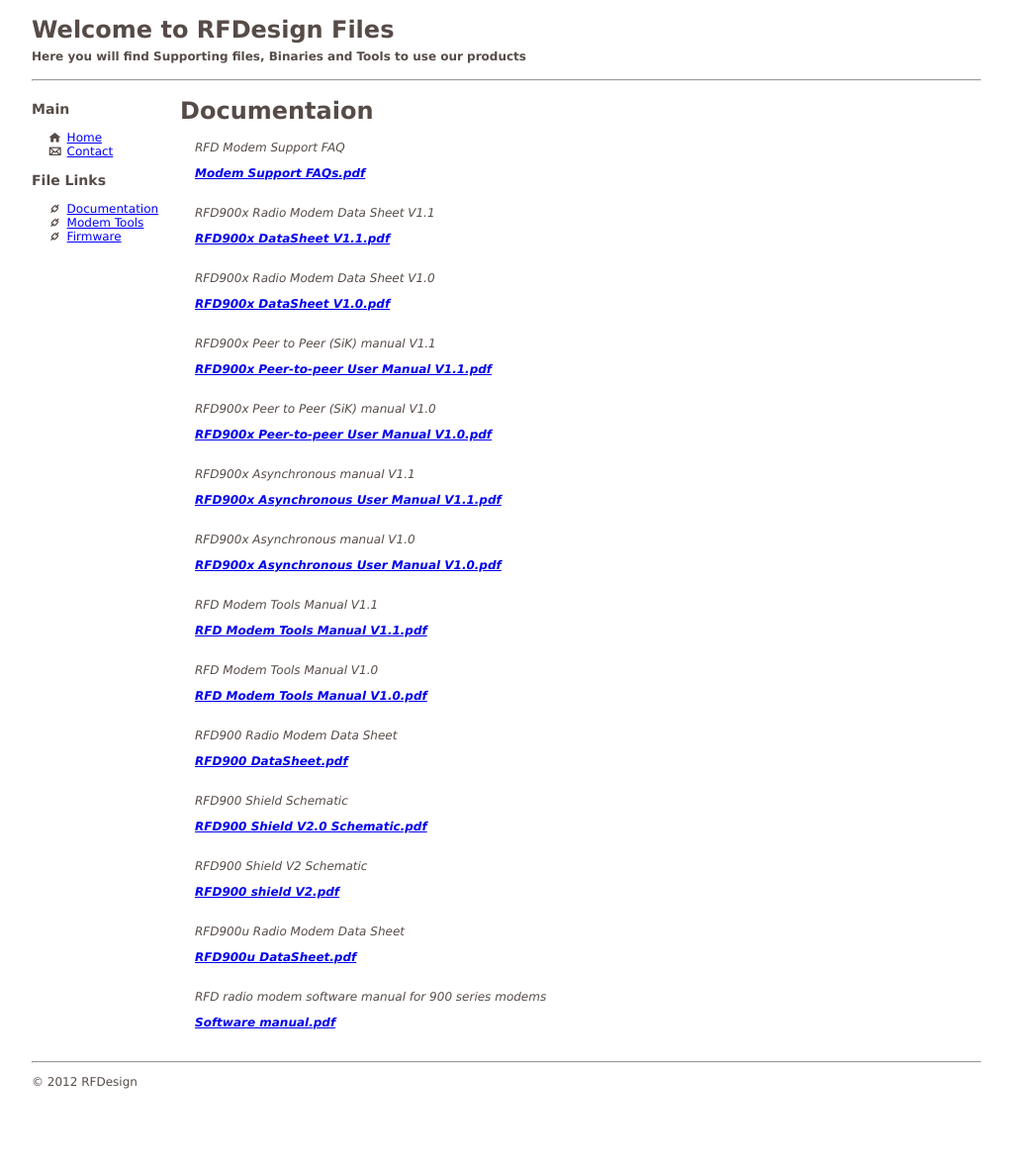
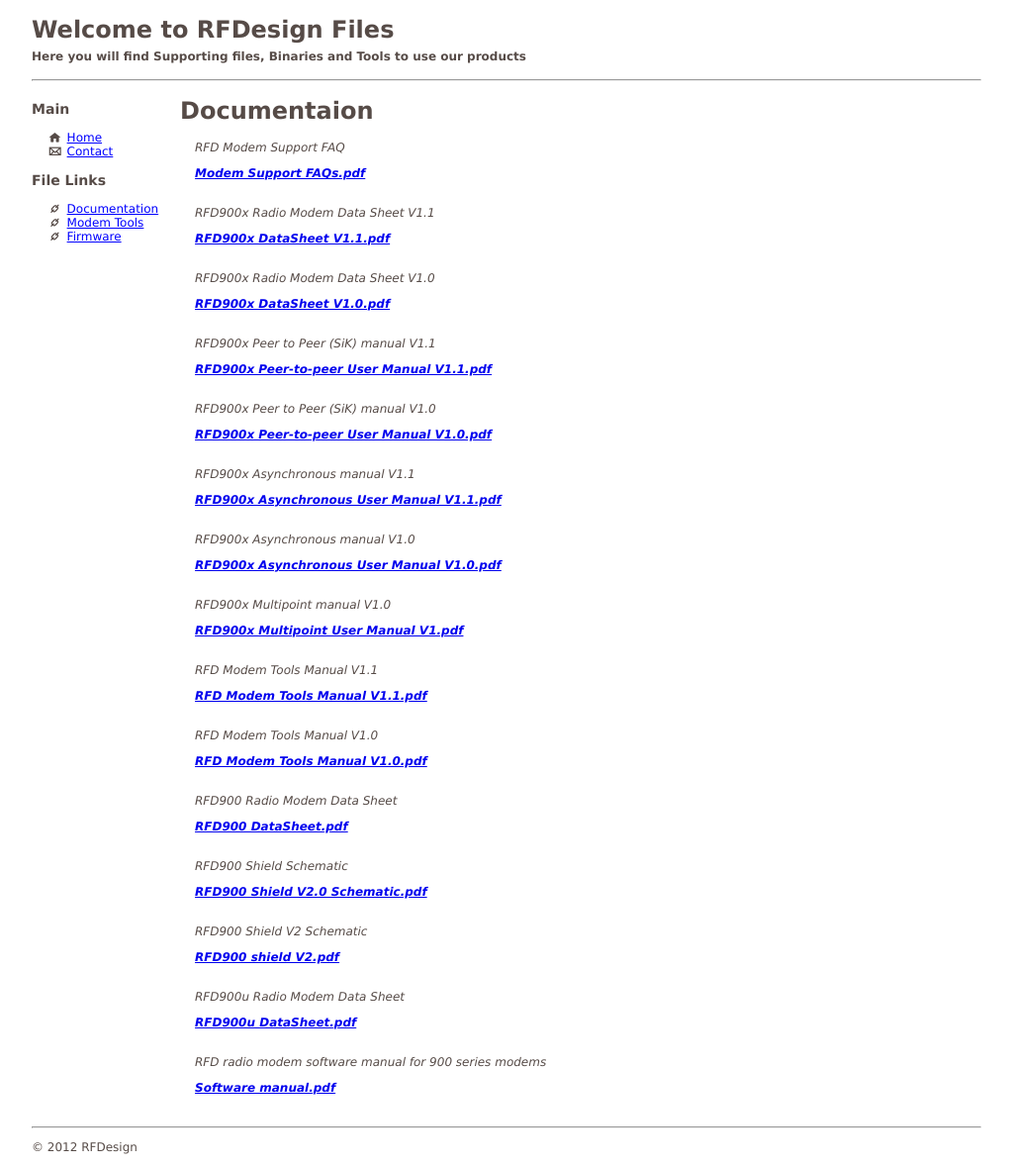
Before and after one commit to RFDesign/rfdesign.github.io, a Jekyll site: the page built from docs.html, in a window 1280 px wide. Shown: the whole page at 99% size, without its empty margins (26-1049 px from the left). Built offline with Jekyll 4.4.1, drawn with Linux system fonts in a browser that asks for light colours; before the commit the page ends 1112 px from its top, so only the background shows below that.

Commit message:
Update docs.yml

```diff
--- a/_data/docs.yml
+++ b/_data/docs.yml
@@ -12,6 +12,8 @@
   des: RFD900x Asynchronous manual V1.1
 - file: RFD900x Asynchronous User Manual V1.0.pdf
   des: RFD900x Asynchronous manual V1.0
+- file: RFD900x Multipoint User Manual V1.pdf
+  des: RFD900x Multipoint manual V1.0
 - file: RFD Modem Tools Manual V1.1.pdf
   des: RFD Modem Tools Manual V1.1
 - file: RFD Modem Tools Manual V1.0.pdf
```
